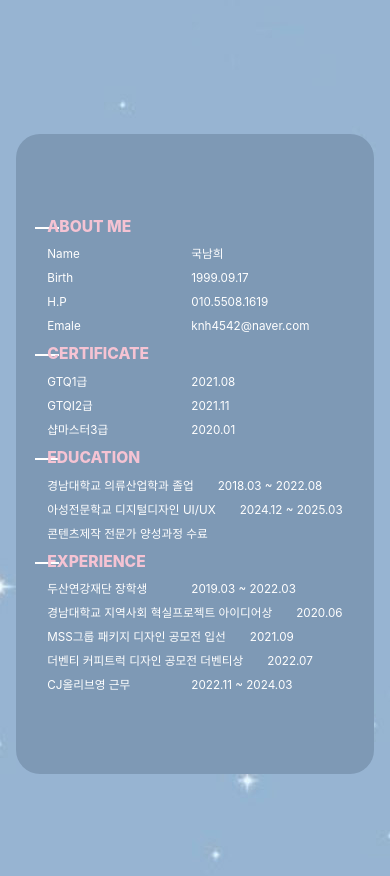
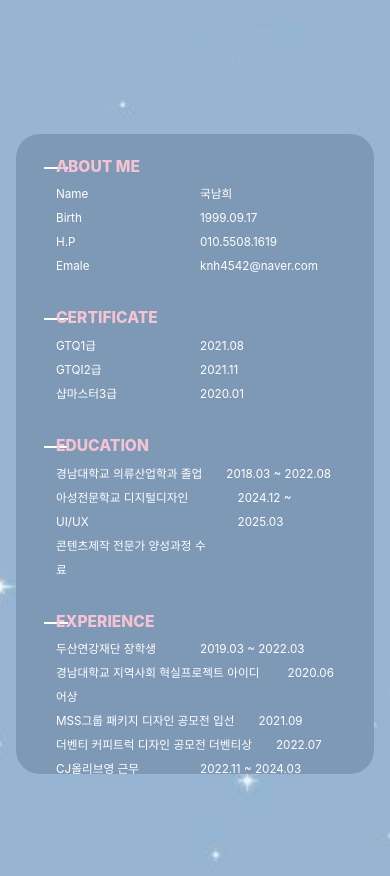
Before and after one commit to skagml99/skagml99.github.io, a plain HTML site: page index.html in a window 390 px wide. Shown: the part 6720-7596 px from the top of the page. Drawn offline with Linux system fonts and the light colour scheme; a web font is replaced by a local one.

Commit message:
Add files via upload

```diff
--- a/css/style.css
+++ b/css/style.css
@@ -1324,7 +1324,7 @@ body {
     display: block;
     font-size: 24px;
     font-weight: 800;
-    margin: 16px 0;
+    margin-bottom: 8px;
     color: #f5c3d3;
 }
 
@@ -1365,7 +1365,6 @@ body {
         /* r */
         flex-direction: column;
         justify-content: center;
-        padding: 24px;
     }
 
     .profile .left {
@@ -1421,12 +1420,13 @@ body {
         display: block;
         font-size: 24px;
         font-weight: 800;
-        margin: 16px 0;
+        margin-bottom: 8px;
         color: #f5c3d3;
 
         /* r */
         font-size: 4vw;
-        margin: 8px 0;
+        margin-top: 32px;
+
     }
 
     .profile .right h3::after {
```
